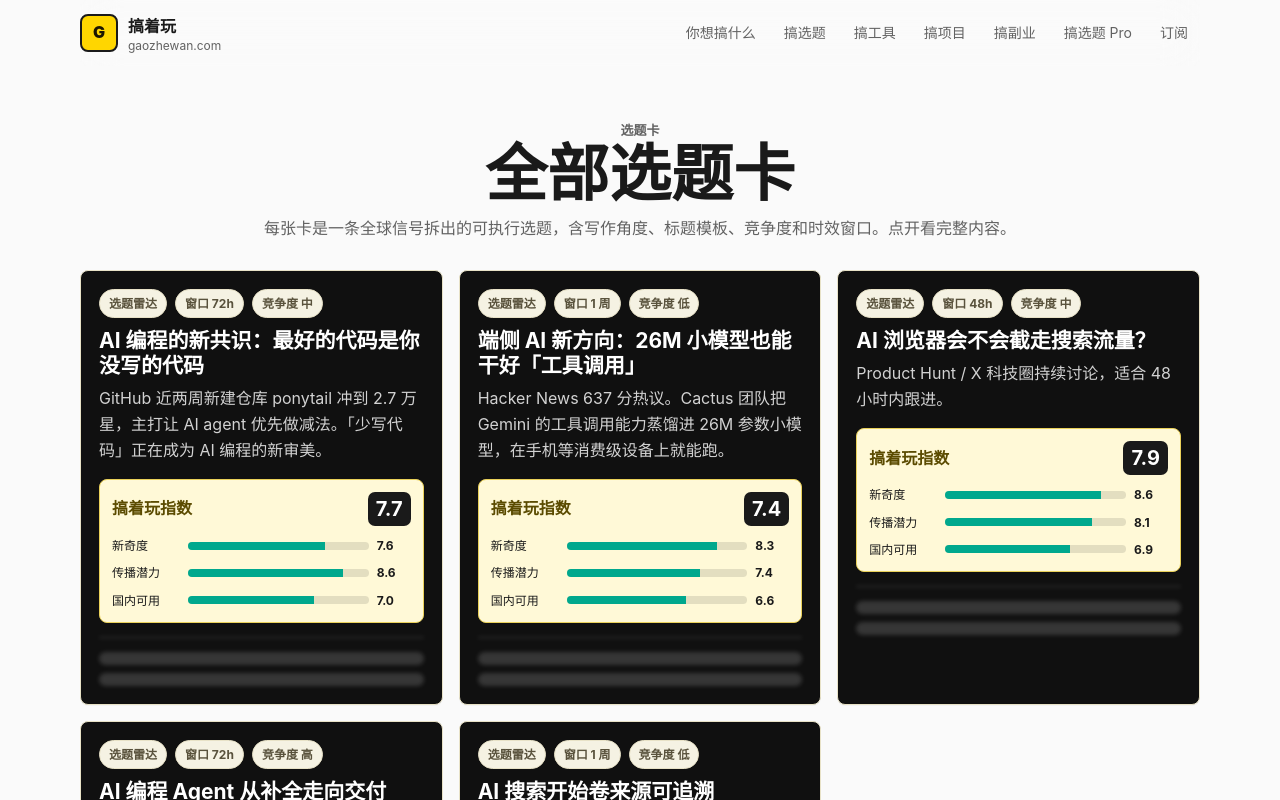
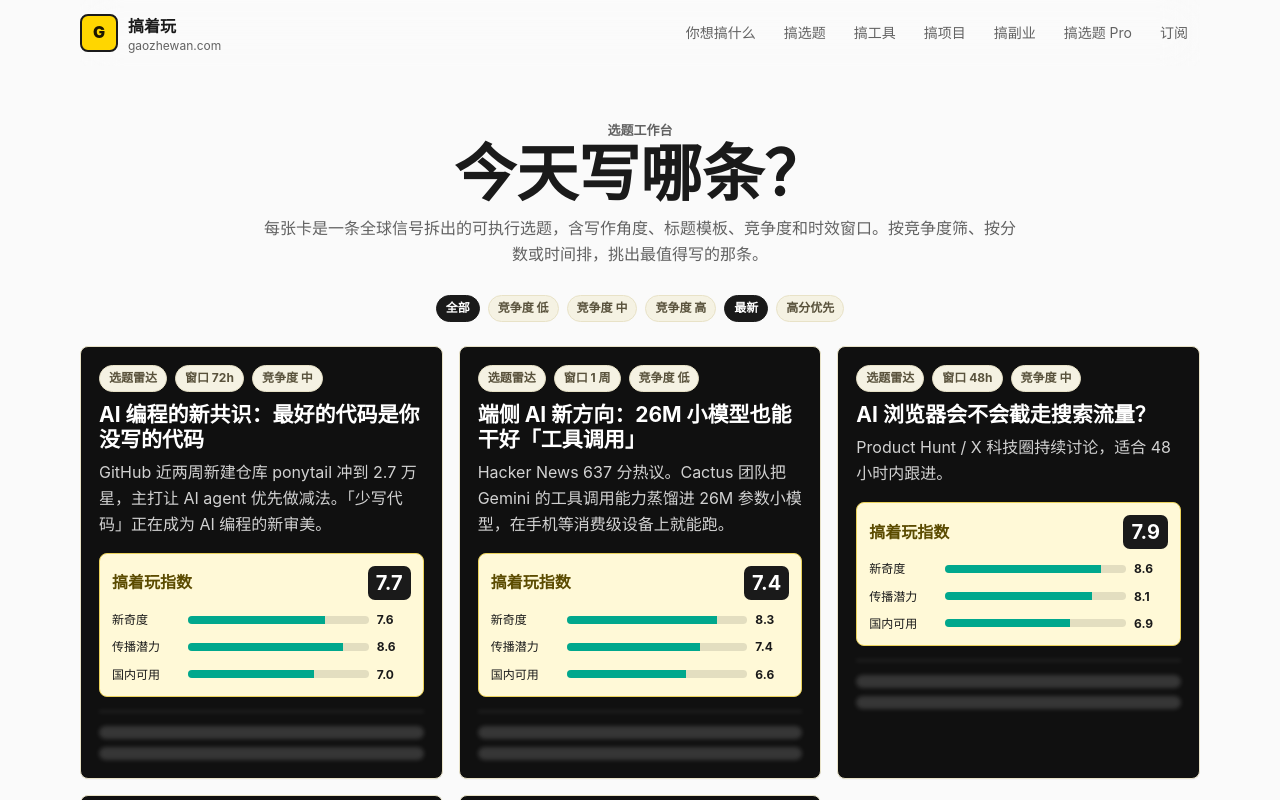
Before and after one commit to HelloChina-app/gaozhewan, a Next.js app: page /topics in a window 1280 px wide. Shown: the top 800 px of the page. Built offline with nearby package versions, Linux system fonts and the light colour scheme; no server answers.

Commit message:
Commit to main
Commit to main

```diff
--- a/app/globals.css
+++ b/app/globals.css
@@ -490,7 +490,8 @@ main {
 
 .card-meta span,
 .tag-row span,
-.filter-row a {
+.filter-row a,
+.filter-row button {
   background: #f5f2e3;
   border: 1px solid var(--line);
   border-radius: 999px;
@@ -498,6 +499,9 @@ main {
   font-size: 12px;
   font-weight: 700;
   padding: 4px 9px;
+  cursor: pointer;
+  font-family: inherit;
+  line-height: 1.4;
 }
 
 .tag-row {
@@ -707,7 +711,8 @@ main {
   margin-bottom: 24px;
 }
 
-.filter-row a.active {
+.filter-row a.active,
+.filter-row button.active {
   background: var(--ink);
   border-color: var(--ink);
   color: #ffffff;
--- a/app/topics/page.tsx
+++ b/app/topics/page.tsx
@@ -1,11 +1,12 @@
 import type { Metadata } from "next";
 import { SubscribeForm } from "@/components/subscribe-form";
-import { TopicCardPreview } from "@/components/topic-card-preview";
+import { TopicsExplorer } from "@/components/topics-explorer";
 import { getSortedTopicCards } from "@/lib/content";
 
 export const metadata: Metadata = {
-  title: "选题卡归档",
-  description: "搞着玩选题卡归档：全球信号拆出的可执行选题，按时间从新到旧排列。"
+  title: "选题工作台",
+  description:
+    "搞着玩选题工作台：全球信号拆出的可执行选题，按竞争度筛选、按搞着玩指数或时间排序，快速锁定今天值得写的那条。"
 };
 
 export default function TopicsPage() {
@@ -14,18 +15,14 @@ export default function TopicsPage() {
   return (
     <section className="page-shell">
       <div className="page-title">
-        <p className="eyebrow">选题卡</p>
-        <h1>全部选题卡</h1>
+        <p className="eyebrow">选题工作台</p>
+        <h1>今天写哪条？</h1>
         <p>
-          每张卡是一条全球信号拆出的可执行选题，含写作角度、标题模板、竞争度和时效窗口。点开看完整内容。
+          每张卡是一条全球信号拆出的可执行选题，含写作角度、标题模板、竞争度和时效窗口。按竞争度筛、按分数或时间排，挑出最值得写的那条。
         </p>
       </div>
 
-      <div className="topic-grid">
-        {cards.map((card) => (
-          <TopicCardPreview card={card} key={card.id} />
-        ))}
-      </div>
+      <TopicsExplorer cards={cards} />
 
       <section className="section">
         <div className="subscribe-band">
--- a/components/gzw-score.tsx
+++ b/components/gzw-score.tsx
@@ -1,4 +1,4 @@
-import { getAverageScore, type GzwScore } from "@/lib/content";
+import { getAverageScore, type GzwScore } from "@/lib/score";
 
 type GzwScoreProps = {
   scores: GzwScore;
--- /dev/null
+++ b/components/topics-explorer.tsx
@@ -0,0 +1,66 @@
+"use client";
+
+import { useState } from "react";
+import { TopicCardPreview } from "@/components/topic-card-preview";
+import { getAverageScore } from "@/lib/score";
+import type { TopicCard } from "@/lib/content";
+
+type SortKey = "newest" | "score";
+type CompKey = "全部" | "低" | "中" | "高";
+
+const compOptions: CompKey[] = ["全部", "低", "中", "高"];
+
+export function TopicsExplorer({ cards }: { cards: TopicCard[] }) {
+  const [comp, setComp] = useState<CompKey>("全部");
+  const [sort, setSort] = useState<SortKey>("newest");
+
+  const filtered = cards.filter(
+    (card) => comp === "全部" || card.competition === comp
+  );
+  const sorted = [...filtered].sort((a, b) =>
+    sort === "score"
+      ? getAverageScore(b.scores) - getAverageScore(a.scores)
+      : (b.publishedAt || "").localeCompare(a.publishedAt || "")
+  );
+
+  return (
+    <>
+      <div className="filter-row" aria-label="筛选与排序">
+        {compOptions.map((option) => (
+          <button
+            key={option}
+            type="button"
+            className={comp === option ? "active" : undefined}
+            onClick={() => setComp(option)}
+          >
+            {option === "全部" ? "全部" : `竞争度 ${option}`}
+          </button>
+        ))}
+        <button
+          type="button"
+          className={sort === "newest" ? "active" : undefined}
+          onClick={() => setSort("newest")}
+        >
+          最新
+        </button>
+        <button
+          type="button"
+          className={sort === "score" ? "active" : undefined}
+          onClick={() => setSort("score")}
+        >
+          高分优先
+        </button>
+      </div>
+
+      {sorted.length > 0 ? (
+        <div className="topic-grid">
+          {sorted.map((card) => (
+            <TopicCardPreview card={card} key={card.id} />
+          ))}
+        </div>
+      ) : (
+        <p className="form-message">这个竞争度暂时没有选题卡，换个筛选看看。</p>
+      )}
+    </>
+  );
+}
--- a/lib/content.ts
+++ b/lib/content.ts
@@ -1,12 +1,11 @@
 import { readFileSync, readdirSync } from "node:fs";
 import { join } from "node:path";
 import { parseBody, parseFrontmatter, parsePairs } from "@/lib/markdown";
+import type { GzwScore } from "@/lib/score";
 
-export type GzwScore = {
-  novelty: number;
-  viral: number;
-  accessible: number;
-};
+export type { GzwScore } from "@/lib/score";
+import { getAverageScore } from "@/lib/score";
+export { getAverageScore };
 
 export type Source = {
   label: string;
@@ -321,12 +320,6 @@ export function getToolBySlug(slug: string) {
   return tools.find((tool) => tool.slug === slug);
 }
 
-export function getAverageScore(scores: GzwScore) {
-  return Number(
-    ((scores.novelty + scores.viral + scores.accessible) / 3).toFixed(1)
-  );
-}
-
 export function getPostsByType(type: PostType) {
   return getSortedPosts().filter((post) => post.type === type);
 }
--- /dev/null
+++ b/lib/score.ts
@@ -0,0 +1,11 @@
+export type GzwScore = {
+  novelty: number;
+  viral: number;
+  accessible: number;
+};
+
+export function getAverageScore(scores: GzwScore) {
+  return Number(
+    ((scores.novelty + scores.viral + scores.accessible) / 3).toFixed(1)
+  );
+}
```
